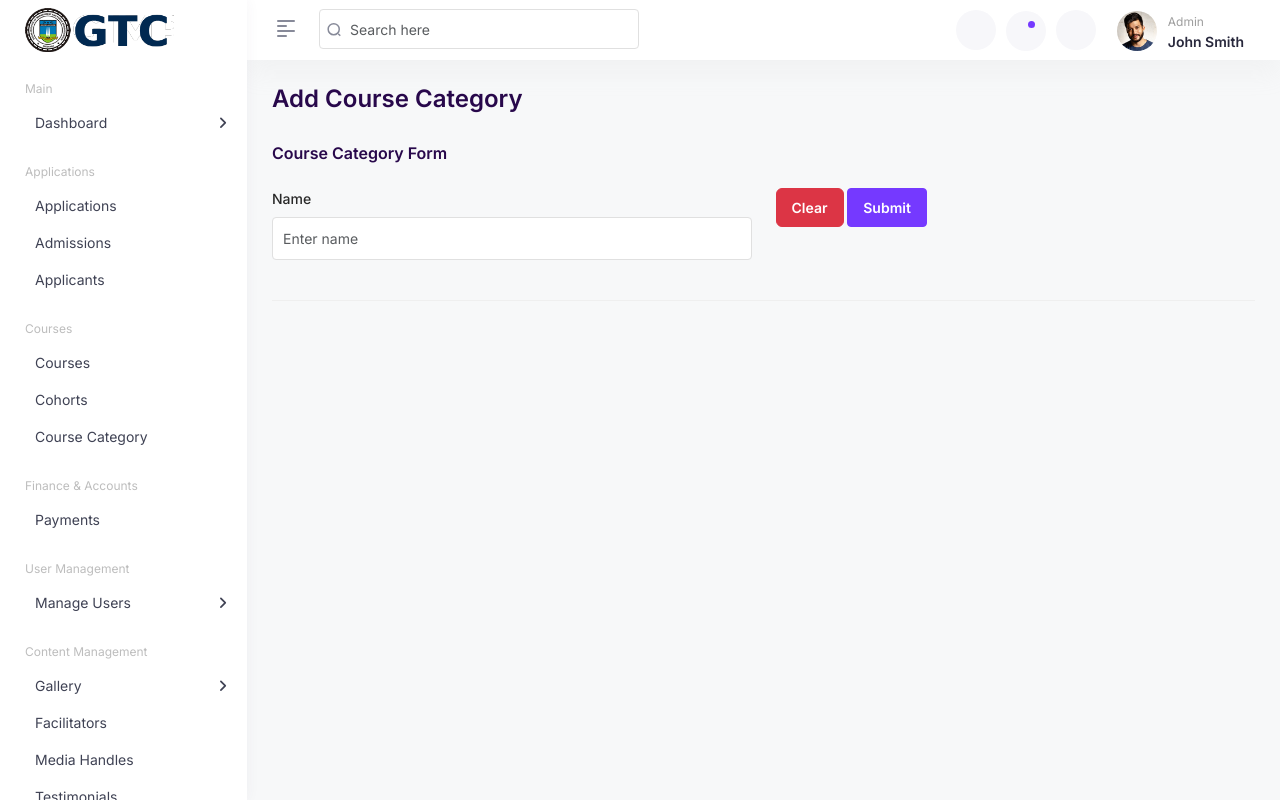
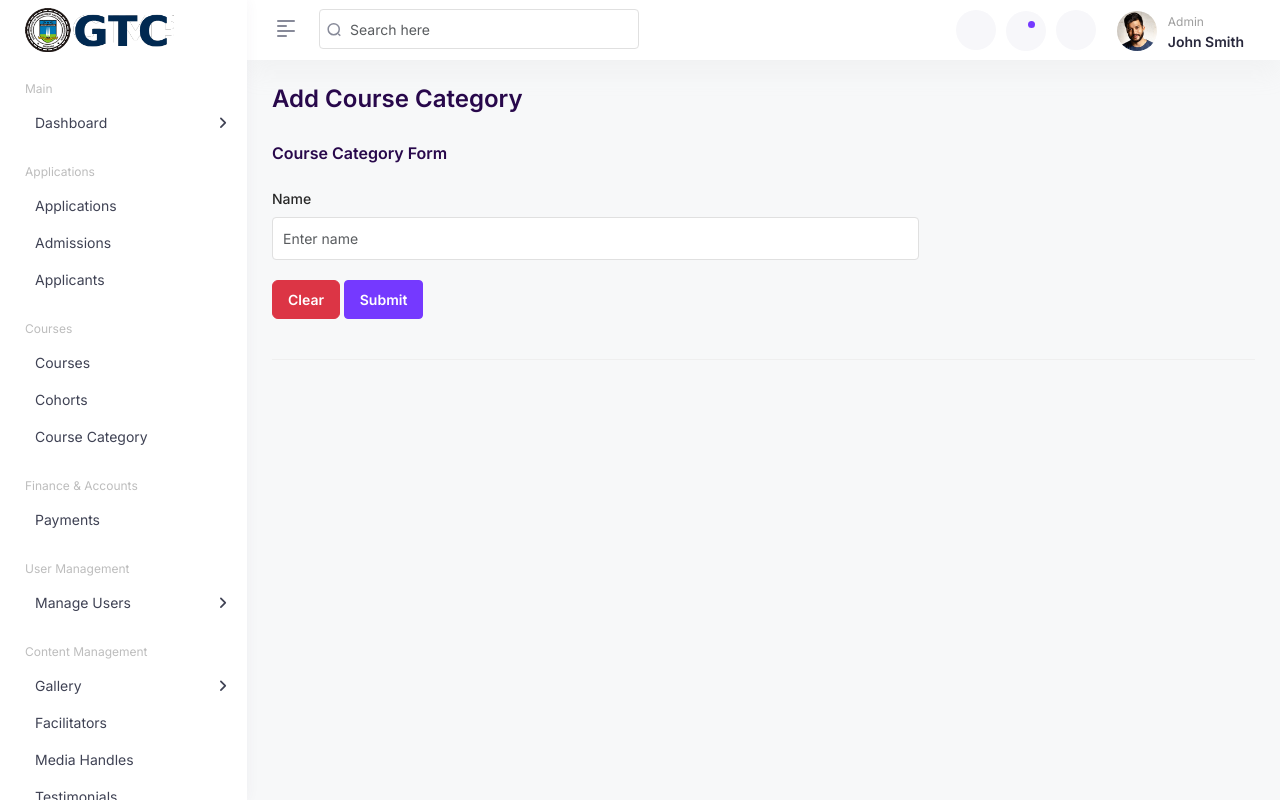
Before and after one commit to gimpa-gtc/gtc, a Django app: template gtccore/dashboard/templates/dashboard/pages/create-update-course-category.html in a window 1280 px wide. Run offline with Django 4.2, Linux system fonts and the light colour scheme; the template is opened without the code that fills it, so the values that code supplies are empty; some libraries are stand-ins or nearby versions.

Commit message:
Update create-update-course-category.html

```diff
--- a/gtccore/dashboard/templates/dashboard/pages/create-update-course-category.html
+++ b/gtccore/dashboard/templates/dashboard/pages/create-update-course-category.html
@@ -11,18 +11,18 @@
                 <div class="card-body">
                     <div class="form-group-item">
                         <h5 class="form-title">Course Category Form</h5>
-                        <form action="" method="POST">
+                        <form action="{% url 'dashboard:create_update_category' %}" method="POST">
                             {% csrf_token %}
                             <input type="hidden" name="category_id" value="{{category.id}}">
                         <div class="row">
-                            <div class="col-lg-6 col-md-6 col-sm-12">
+                            <div class="col-lg-8 col-md-8 col-sm-12">
                                 <div class="form-group">
                                     <label>Name</label>
                                     <input type="text" class="form-control" name="name" value="{{category.name}}" placeholder="Enter name">
                                 </div>
                             </div>
 
-                            <div class="col-lg-6 col-md-6 col-sm-12">
+                            <div class="col-lg-8 col-md-8 col-sm-12">
                                 <div class="form-group">
                                     <input type="reset"  class="btn btn-danger" value="Clear">
                                     <input type="submit"  class="btn btn-primary" value="Submit">
```
